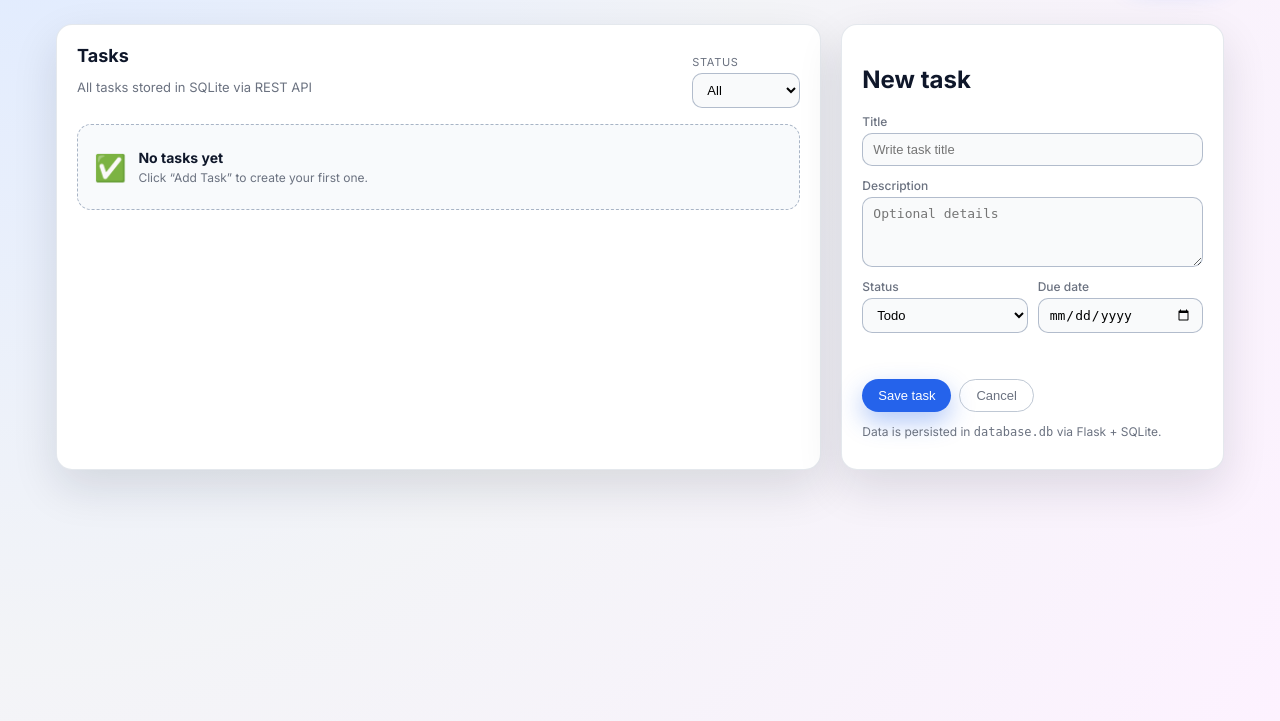
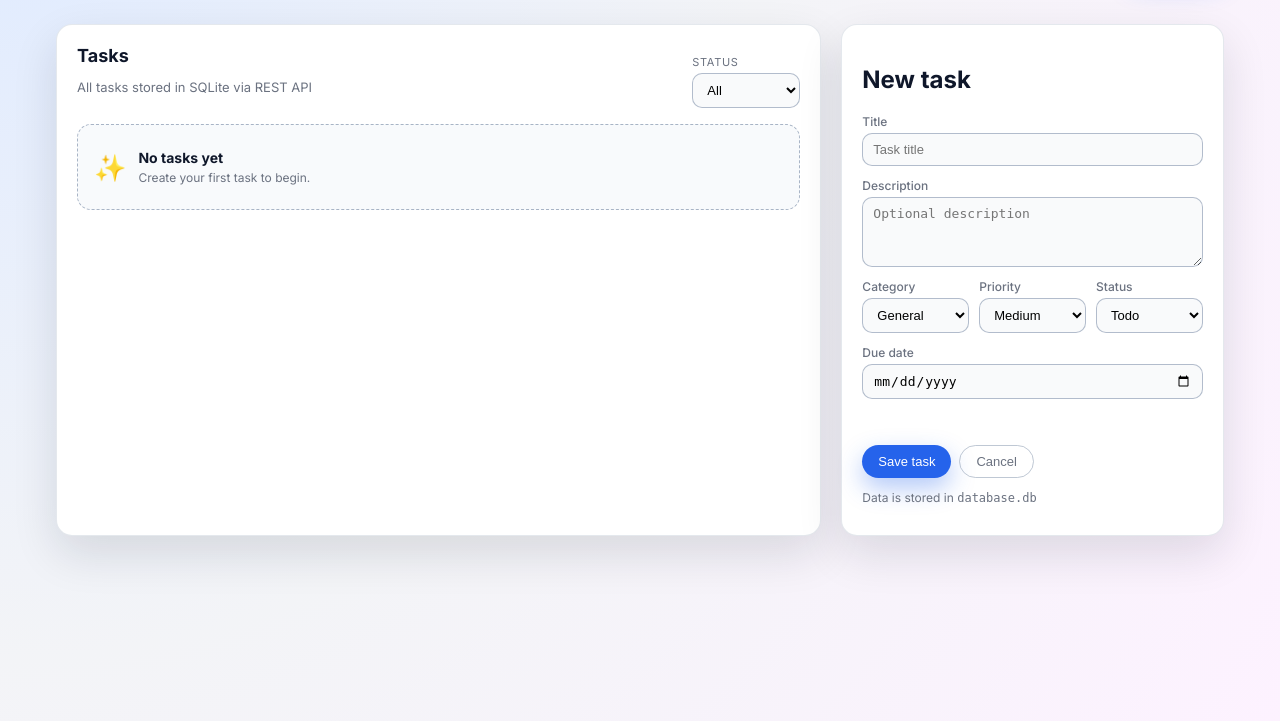
Before and after one commit to radosmm6/task-app-rodion-samokhvalov-68614, a Flask app: page / in a window 1280 px wide. Shown: the part 103-824 px from the top of the page. Run offline with Flask 3, Linux system fonts and the light colour scheme; data that the repository does not hold is empty.

Commit message:
Update index.html: added category & priority fields + UI fixes

```diff
--- a/templates/index.html
+++ b/templates/index.html
@@ -9,10 +9,11 @@
   <link rel="preconnect" href="https://fonts.gstatic.com" crossorigin>
   <link href="https://fonts.googleapis.com/css2?family=Inter:wght@400;500;600;700&display=swap" rel="stylesheet">
 
-  <link rel="stylesheet" href="/static/style.css">
+  <link rel="stylesheet" href="/static/style.css?v=2">
 </head>
 <body>
 <div class="app-shell">
+
   <header class="app-header">
     <div class="project-info">
       <div class="project-badge">Mini project • CRUD</div>
@@ -21,18 +22,20 @@
         Simple task board with full CRUD • Rodion Samokhvalov 68614
       </p>
     </div>
-    <button class="btn primary" id="new-task-btn">
-      + Add Task
-    </button>
+
+    <button class="btn primary" id="new-task-btn">+ Add Task</button>
   </header>
 
   <main class="app-main">
+
+    <!-- LEFT SIDE — TASK LIST -->
     <section class="panel panel-main">
       <div class="panel-header">
         <div>
           <h2>Tasks</h2>
           <p class="muted">All tasks stored in SQLite via REST API</p>
         </div>
+
         <div class="panel-controls">
           <label class="filter-label">
             Status
@@ -47,34 +50,58 @@
       </div>
 
       <div id="empty-state" class="empty-state">
-        <div class="empty-icon">✅</div>
+        <div class="empty-icon">✨</div>
         <div class="empty-text">
           <h3>No tasks yet</h3>
-          <p>Click “Add Task” to create your first one.</p>
+          <p>Create your first task to begin.</p>
         </div>
       </div>
 
-      <div id="task-list" class="task-list">
-        <!-- tasks will be rendered here -->
-      </div>
+      <div id="task-list" class="task-list"></div>
     </section>
 
+    <!-- RIGHT SIDE — FORM -->
     <aside class="panel panel-side">
       <h2 id="form-title">New task</h2>
+
       <form id="task-form" class="form">
-        <input type="hidden" id="task-id">
+        <input type="hidden" id="task-id"/>
 
         <label class="field">
           <span class="field-label">Title</span>
-          <input id="title" class="input" type="text" placeholder="Write task title" required minlength="1" maxlength="200">
+          <input id="title" class="input" type="text" placeholder="Task title" required minlength="1">
         </label>
 
         <label class="field">
           <span class="field-label">Description</span>
-          <textarea id="description" class="textarea" rows="3" placeholder="Optional details"></textarea>
+          <textarea id="description" class="textarea" rows="3" placeholder="Optional description"></textarea>
         </label>
 
+        <!-- NEW ROW: CATEGORY + PRIORITY + STATUS -->
         <div class="field-row">
+
+          <label class="field">
+            <span class="field-label">Category</span>
+            <select id="category" class="select">
+              <option value="general">General</option>
+              <option value="work">Work</option>
+              <option value="study">Study</option>
+              <option value="home">Home</option>
+              <option value="hobby">Hobby</option>
+              <option value="sport">Sport</option>
+              <option value="other">Other</option>
+            </select>
+          </label>
+
+          <label class="field">
+            <span class="field-label">Priority</span>
+            <select id="priority" class="select">
+              <option value="low">Low</option>
+              <option value="medium" selected>Medium</option>
+              <option value="high">High</option>
+            </select>
+          </label>
+
           <label class="field">
             <span class="field-label">Status</span>
             <select id="status" class="select">
@@ -84,27 +111,29 @@
             </select>
           </label>
 
-          <label class="field">
-            <span class="field-label">Due date</span>
-            <input id="due_date" class="input" type="date">
-          </label>
         </div>
+
+        <label class="field">
+          <span class="field-label">Due date</span>
+          <input id="due_date" class="input" type="date">
+        </label>
 
         <div id="form-errors" class="form-errors"></div>
 
         <div class="form-actions">
-          <button type="submit" class="btn primary" id="save-btn">Save task</button>
-          <button type="button" class="btn ghost" id="cancel-edit-btn">Cancel</button>
+          <button class="btn primary" id="save-btn" type="submit">Save task</button>
+          <button class="btn ghost" id="cancel-edit-btn" type="button">Cancel</button>
         </div>
+
       </form>
 
-      <p class="muted small">
-        Data is persisted in <code>database.db</code> via Flask + SQLite.
-      </p>
+      <p class="muted small">Data is stored in <code>database.db</code></p>
+
     </aside>
   </main>
+
 </div>
 
-<script src="/static/app.js"></script>
+<script src="/static/app.js?v=2"></script>
 </body>
 </html>
```
